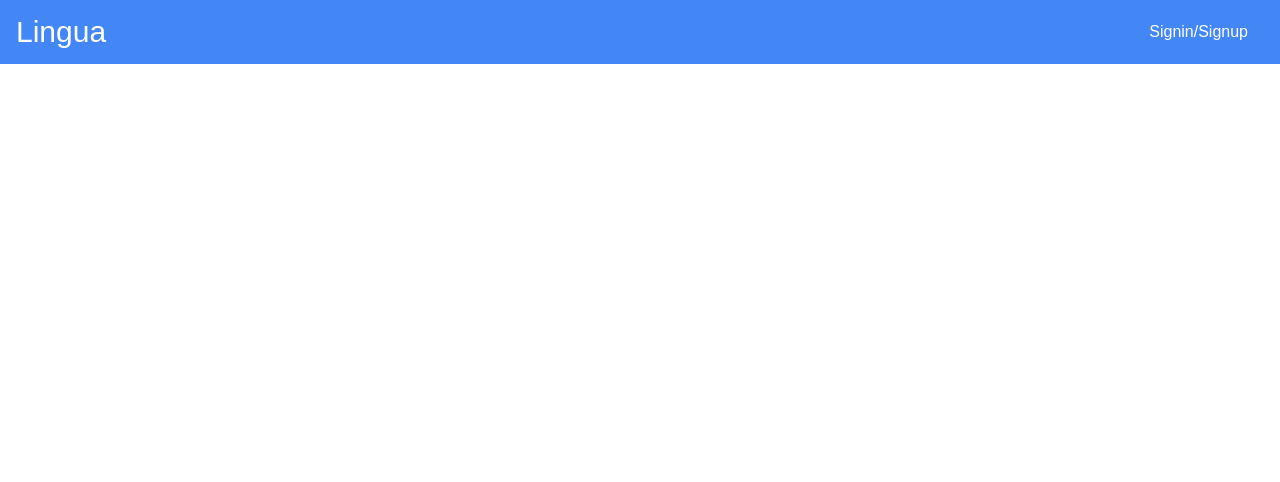
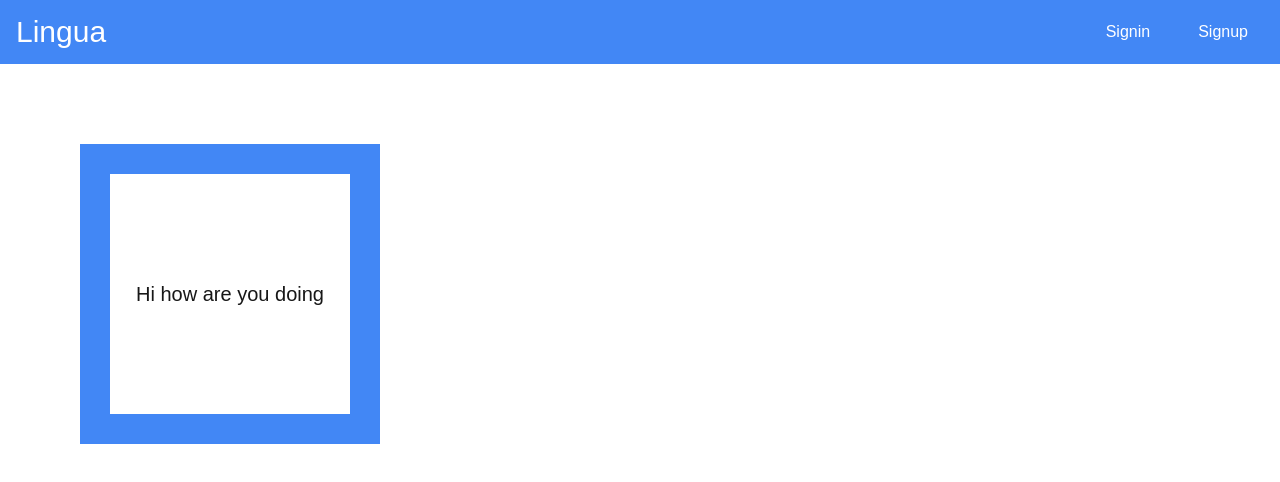
Before and after one commit to wellendorfmatthew/language-app, a Next.js app: page / in a window 1280 px wide. Shown: the top 482 px of the page. Built offline with nearby package versions, Linux system fonts and the light colour scheme.

Commit message:
Initialized making flashcards

```diff
--- /dev/null
+++ b/src/app/components/flashcards.tsx
@@ -0,0 +1,13 @@
+'use client'
+
+import React from "react";
+
+export default function Flashcard() {
+    return (
+        <div className="bg-primary_blue flex justify-center items-center w-[300px] h-[300px] mt-20 ml-20">
+            <div className="flex justify-center items-center w-4/5 h-4/5 bg-white cursor-pointer p-4">
+            <p className="text-xl">Hi how are you doing</p>
+            </div>
+        </div>
+    )
+}
--- a/src/app/components/header.tsx
+++ b/src/app/components/header.tsx
@@ -4,8 +4,11 @@ import Link from "next/link";
 export default function Header() {
     return (
         <div className="w-screen h-16 bg-primary_blue flex items-center justify-between">
-            <h1 className="text-3xl text-white ml-4">Lingua</h1>
-            <Link href="/" className="text-white mr-8">Signin/Signup</Link>
+            <Link href="/" className="text-3xl text-white ml-4">Lingua</Link>
+            <div className="flex justify-center items-center gap-4">
+                <Link href="/" className="text-white mr-8">Signin</Link>
+                <Link href="/" className="text-white mr-8">Signup</Link>
+            </div>
         </div>
     )
 }
--- a/src/app/page.tsx
+++ b/src/app/page.tsx
@@ -1,10 +1,12 @@
 import Image from "next/image";
 import Header from "./components/header";
+import Flashcard from "./components/flashcards";
 
 export default function Home() {
   return (
     <div >
       <Header />
+      <Flashcard />
     </div>
   );
 }
```
